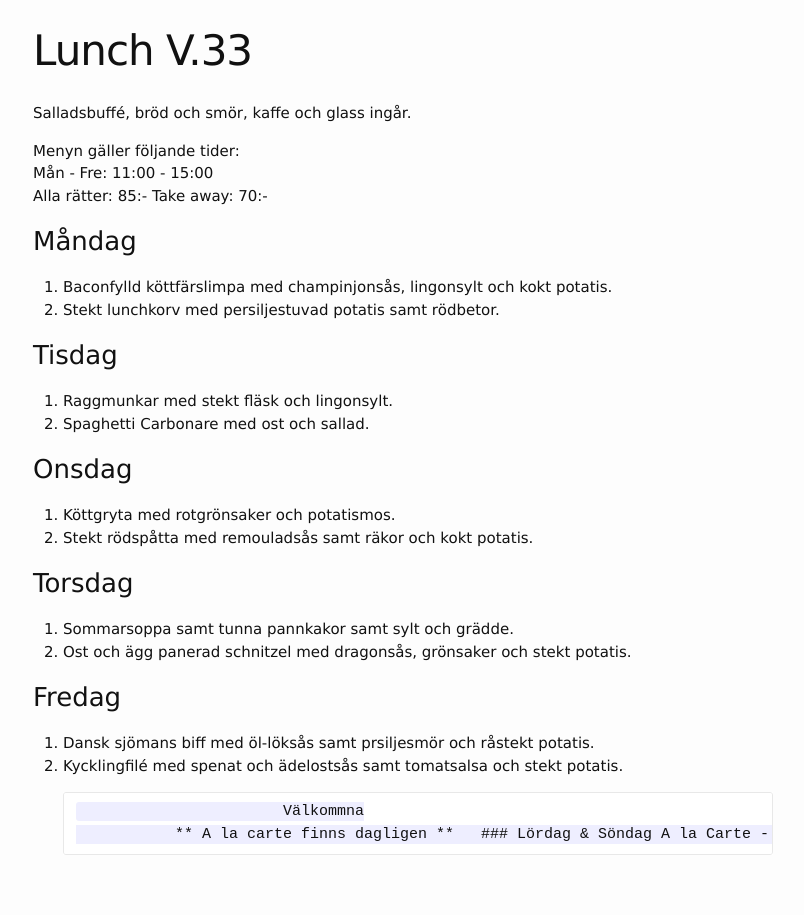
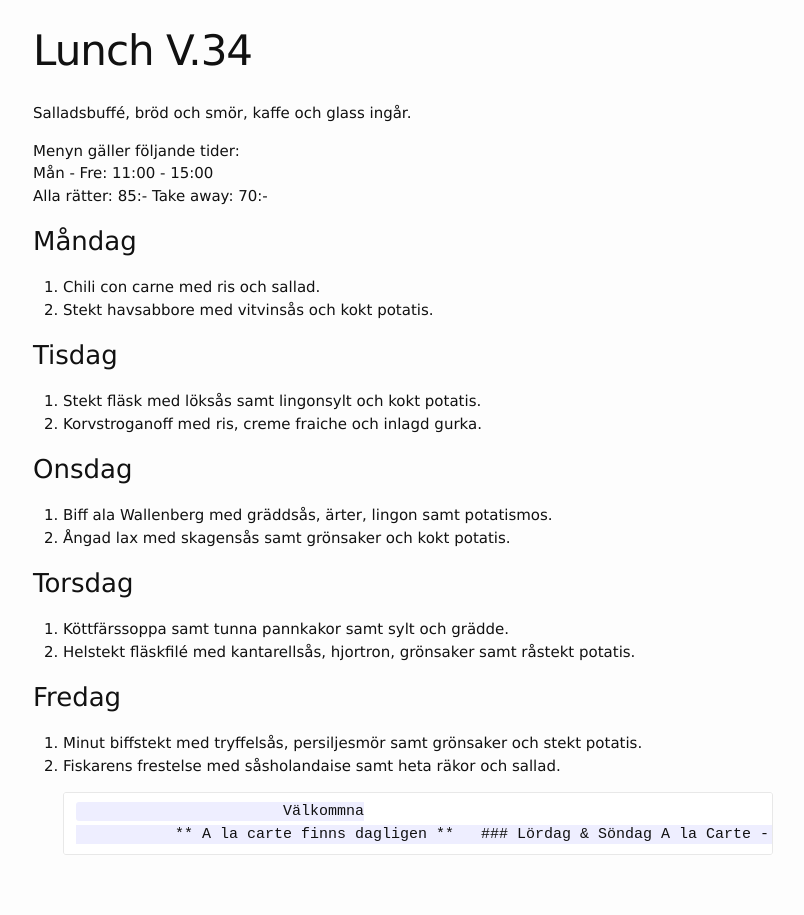
Before and after one commit to FarInn62/farinn62.github.io, a Jekyll site: the page built from lunch.md, in a window 1280 px wide. Shown: the whole page, without its empty margins (237-1041 px from the left). Built offline with Jekyll 4.4.1, drawn with Linux system fonts in a browser that asks for light colours.

Commit message:
Update lunch.md

```diff
--- a/lunch.md
+++ b/lunch.md
@@ -1,6 +1,6 @@
 ---
 layout: foodmenu
-title: Lunch V.33
+title: Lunch V.34
 permalink: /lunch/
 published: true
 ---
@@ -11,24 +11,24 @@ Mån - Fre: 11:00 - 15:00
 Alla rätter: 85:- Take away: 70:-
 
 ### Måndag
-1. Baconfylld köttfärslimpa med champinjonsås, lingonsylt och kokt potatis.
-2. Stekt lunchkorv med persiljestuvad potatis samt rödbetor.
+1. Chili con carne med ris och sallad.
+2. Stekt havsabbore med vitvinsås och kokt potatis.
 
 ### Tisdag
-1. Raggmunkar med stekt fläsk och lingonsylt.
-2. Spaghetti Carbonare med ost och sallad.
+1. Stekt fläsk med löksås samt lingonsylt och kokt potatis.
+2. Korvstroganoff med ris, creme fraiche och inlagd gurka.
 
 ### Onsdag
-1. Köttgryta med rotgrönsaker och potatismos.
-2. Stekt rödspåtta med remouladsås samt räkor och kokt potatis.
+1. Biff ala Wallenberg med gräddsås, ärter, lingon samt potatismos.
+2. Ångad lax med skagensås samt grönsaker och kokt potatis.
 
 ### Torsdag
-1.  Sommarsoppa samt tunna pannkakor samt sylt och grädde.
-2.  Ost och ägg panerad schnitzel med dragonsås, grönsaker och stekt potatis.
+1. Köttfärssoppa samt tunna pannkakor samt sylt och grädde.
+2. Helstekt fläskfilé med kantarellsås, hjortron, grönsaker samt råstekt potatis.
 
 ### Fredag
-1. Dansk sjömans biff med öl-löksås samt prsiljesmör och råstekt potatis.
-2. Kycklingfilé med spenat och ädelostsås samt tomatsalsa och stekt potatis.
+1. Minut biffstekt med tryffelsås, persiljesmör samt grönsaker och stekt potatis.
+2. Fiskarens frestelse med såsholandaise samt heta räkor och sallad.
 
                               Välkommna
                   ** A la carte finns dagligen **
```
